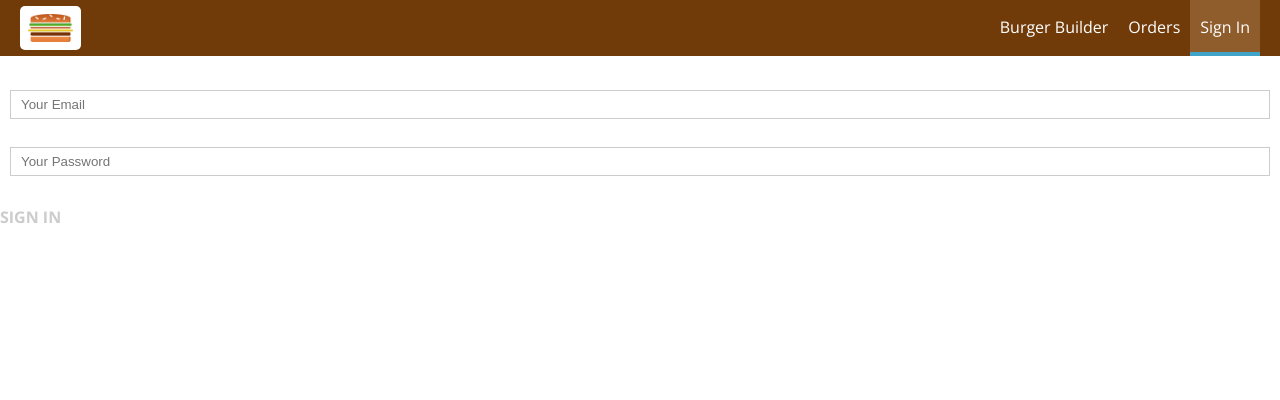
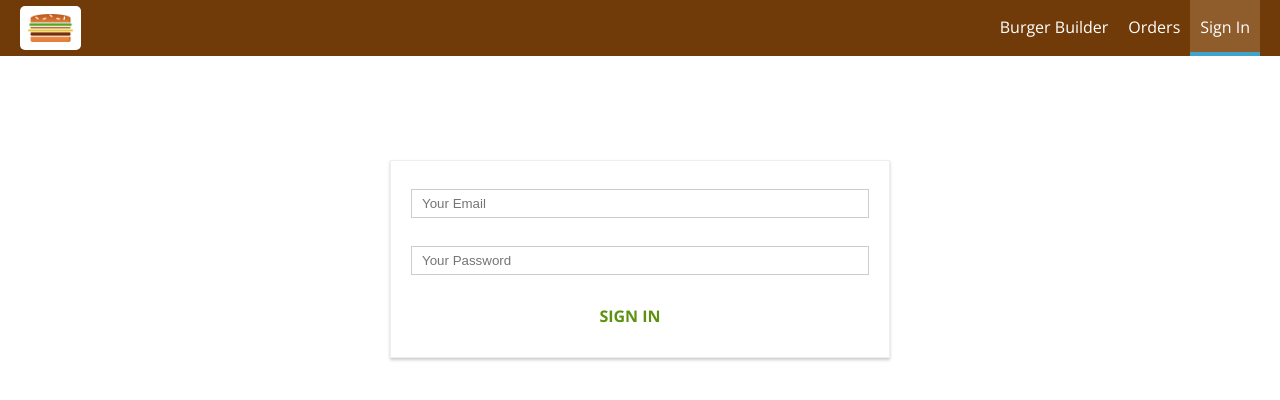
Before and after one commit to Aseelaldallal/burger-builder, a React app: page /auth in a window 1280 px wide. Shown: the top 400 px of the page. Built offline with nearby package versions, Linux system fonts and the light colour scheme.

Commit message:
add styling

```diff
--- /dev/null
+++ b/src/containers/Auth/Auth.css
@@ -0,0 +1,19 @@
+.Auth {
+    margin: 20vh auto;
+    width: 80%;
+    text-align: center;
+    box-shadow: 0 2px 3px #ccc;
+    border: 1px solid #eee;
+    padding: 10px;
+    box-sizing: border-box;
+}
+
+.Input {
+    display: block;
+}
+
+@media (min-width: 600px) {
+    .Auth {
+        width: 500px;
+    }
+}
--- a/src/containers/Auth/Auth.js
+++ b/src/containers/Auth/Auth.js
@@ -1,6 +1,7 @@
 import React, {Component} from 'react';
 import Input from '../../components/UI/Input/Input';
 import Button from '../../components/UI/Button/Button';
+import classes from './Auth.css';
 
 class Auth extends Component {
 
@@ -51,10 +52,10 @@
             );
         });
         return (
-            <div>
+            <div className={classes.Auth}>
                 <form onSubmit={this.orderHandler}>
                     {formElements}
-                    <Button btnType="Success" disabled={!this.state.formIsValid}> SIGN IN </Button>
+                    <Button btnType="Success"> SIGN IN </Button>
                 </form>
             </div>
         );
```
